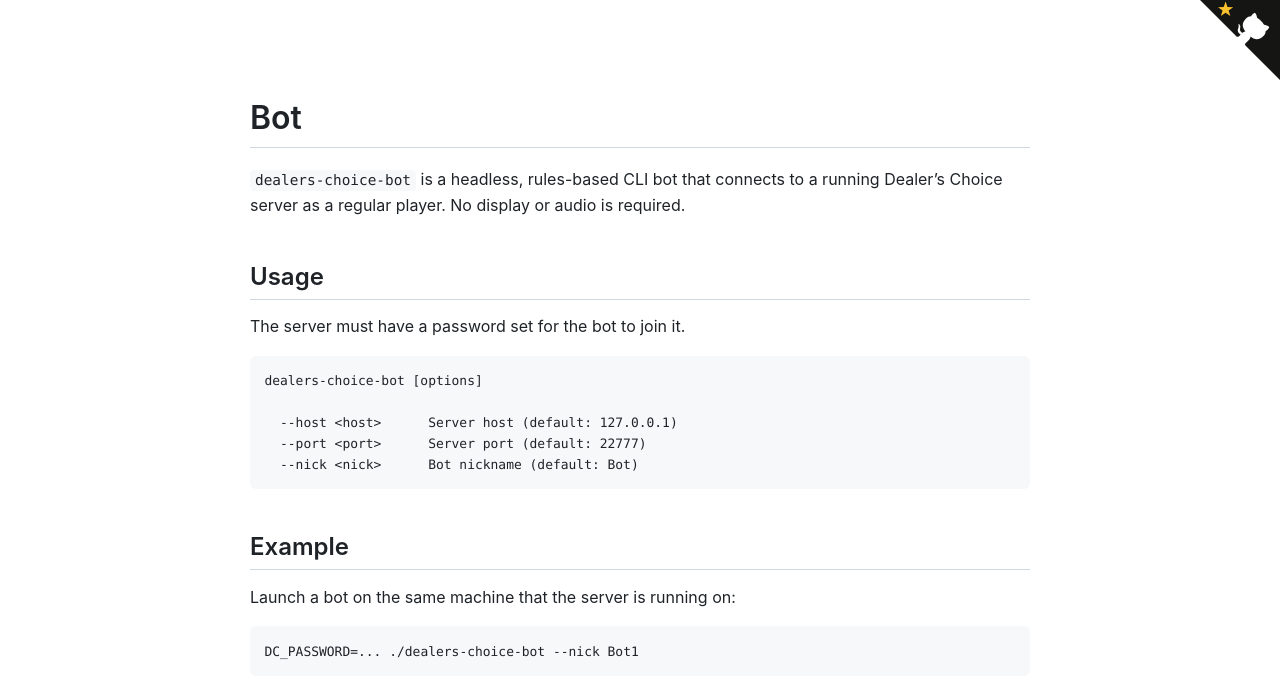
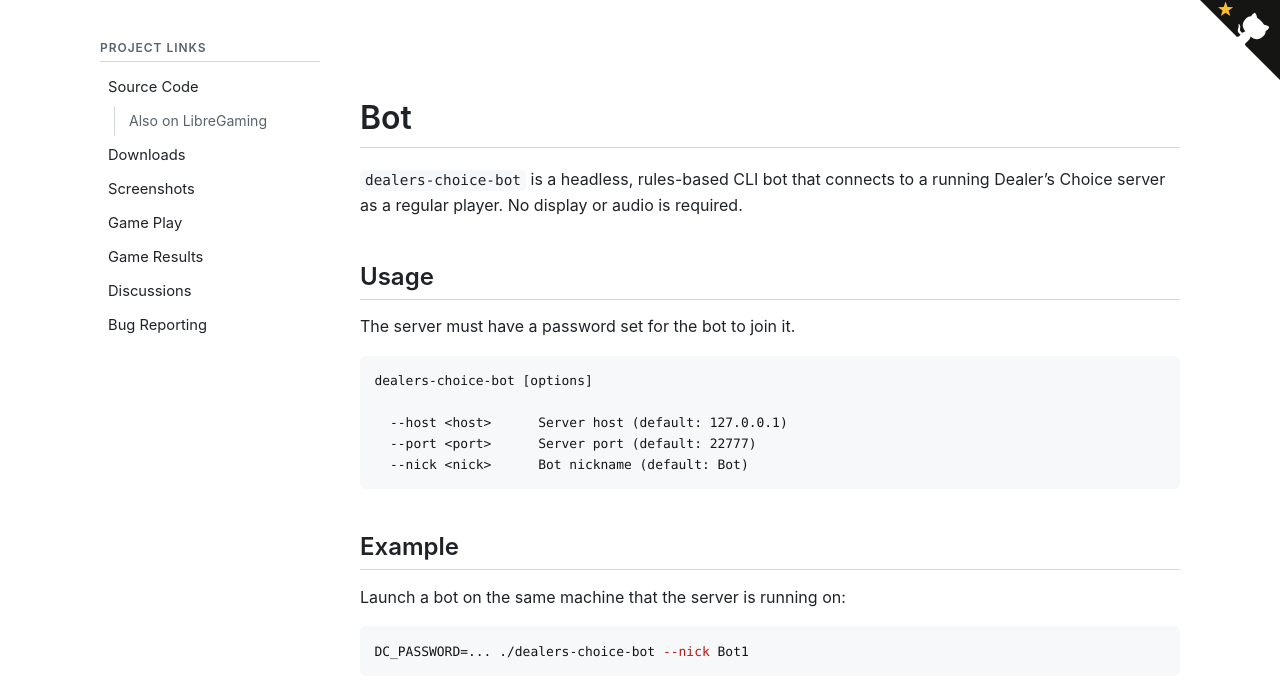
Before and after one commit to Dealer-s-Choice/dealer-s-choice.github.io, a Jekyll site: the page built from docs/BOT.md, in a window 1280 px wide. Shown: the top 699 px of the page. Built offline with Jekyll 4.4.1, drawn with Linux system fonts in a browser that asks for light colours; our own code applies the rules of GitHub Pages for plain Markdown files.

Commit message:
Add sidebar nav, poker-themed syntax CSS, favicon
Sidebar nav rendered from site.data.project_links in the layout, supports
one level of nesting (the Also-on-LibreGaming sub-bullet). Initial data
file ships here so the sidebar isn't empty before the project repo's
deploy workflow update lands; subsequent deploys will overwrite it from
README.md.

Sidebar layout is a CSS Grid wrap (sticky sidebar + content column on
desktop, stacked single column ≤768px). The Project Links section in
the synced README is hidden in the rendered page via #project-links
selectors to avoid duplication with the sidebar; the README source is
unchanged and still readable on github.com.

assets/css/syntax.css is a hand-rolled Rouge theme using poker palette
colors (table green / card red / chip gold / felt blue) with a dark
variant via prefers-color-scheme.

Renamed style.css to style.scss with empty Jekyll front matter so it
shadows jekyll-theme-primer's same-named SCSS file, which github-pages
auto-applies and which was clobbering the static stylesheet.

Favicon (SVG + 32x32 PNG) reuses the existing game icon from
dealers_choice/icons/.

Co-Authored-By: Claude Opus 4.7 (1M context) <noreply@anthropic.com>

```diff
--- /dev/null
+++ b/_data/project_links.yml
@@ -0,0 +1,17 @@
+- title: Source Code
+  url: https://github.com/Dealer-s-Choice/dealers_choice
+  children:
+    - title: Also on LibreGaming
+      url: https://git.libregaming.org/andy5995/dealers-choice
+- title: Downloads
+  url: https://github.com/Dealer-s-Choice/dealers_choice/releases/latest
+- title: Screenshots
+  url: https://dealer-s-choice.github.io/screenshots/
+- title: Game Play
+  url: docs/GAME_PLAY.md
+- title: Game Results
+  url: https://dealer-s-choice.github.io/game_results.html
+- title: Discussions
+  url: https://github.com/Dealer-s-Choice/dealers_choice/discussions
+- title: Bug Reporting
+  url: https://github.com/Dealer-s-Choice/dealers_choice/issues
--- a/_layouts/default.html
+++ b/_layouts/default.html
@@ -5,7 +5,10 @@
   <meta name="viewport" content="width=device-width, initial-scale=1">
   <title>{{ page.title | default: site.title }}</title>
   <meta name="description" content="{{ page.description | default: site.description }}">
+  <link rel="icon" type="image/svg+xml" href="{{ '/favicon.svg' | relative_url }}">
+  <link rel="icon" type="image/png" sizes="32x32" href="{{ '/favicon-32.png' | relative_url }}">
   <link rel="stylesheet" href="{{ '/assets/css/style.css' | relative_url }}">
+  <link rel="stylesheet" href="{{ '/assets/css/syntax.css' | relative_url }}">
 </head>
 <body>
   <a href="https://github.com/{{ site.repository }}"
@@ -26,8 +29,30 @@
     </svg>
   </a>
 
-  <main class="page-content">
-    {{ content }}
-  </main>
+  <div class="page-wrap">
+    {% if site.data.project_links %}
+    <aside class="sidebar" aria-label="Project links">
+      <h2 class="sidebar-title">Project Links</h2>
+      <ul class="sidebar-nav">
+        {% for link in site.data.project_links %}
+        <li>
+          <a href="{{ link.url | relative_url }}">{{ link.title }}</a>
+          {% if link.children %}
+          <ul>
+            {% for child in link.children %}
+            <li><a href="{{ child.url | relative_url }}">{{ child.title }}</a></li>
+            {% endfor %}
+          </ul>
+          {% endif %}
+        </li>
+        {% endfor %}
+      </ul>
+    </aside>
+    {% endif %}
+
+    <main class="page-content">
+      {{ content }}
+    </main>
+  </div>
 </body>
 </html>
--- a/assets/css/style.css
+++ b/assets/css/style.scss
@@ -1,3 +1,8 @@
+---
+# Jekyll front matter (empty) — required for Jekyll to process this file.
+# Without it, this static .scss would be served verbatim and would not shadow
+# the github-pages-default jekyll-theme-primer's assets/css/style.scss.
+---
 /* --- base --------------------------------------------------------------- */
 
 :root {
@@ -26,11 +31,81 @@ body {
   background: var(--bg);
 }
 
-.page-content {
-  max-width: 820px;
+.page-wrap {
+  display: grid;
+  grid-template-columns: minmax(180px, 220px) minmax(0, 820px);
+  gap: 2.5rem;
+  max-width: 1120px;
   margin: 0 auto;
   padding: 2.5rem 1.25rem 4rem;
 }
+
+.page-content { min-width: 0; }
+
+.sidebar {
+  position: sticky;
+  top: 1rem;
+  align-self: start;
+  font-size: .92rem;
+}
+.sidebar-title {
+  font-size: .75rem;
+  font-weight: 600;
+  text-transform: uppercase;
+  letter-spacing: .08em;
+  color: var(--fg-muted);
+  margin: 0 0 .6rem;
+  padding-bottom: .4rem;
+  border-bottom: 1px solid var(--border);
+}
+.sidebar-nav, .sidebar-nav ul {
+  list-style: none;
+  padding: 0;
+  margin: 0;
+}
+.sidebar-nav li { margin: 0; }
+.sidebar-nav > li + li { margin-top: .15rem; }
+.sidebar-nav a {
+  display: block;
+  padding: .25rem .5rem;
+  border-radius: 4px;
+  color: var(--fg);
+}
+.sidebar-nav a:hover {
+  background: var(--bg-soft);
+  color: var(--accent-hover);
+  text-decoration: none;
+}
+.sidebar-nav ul {
+  margin: .15rem 0 .25rem .9rem;
+  border-left: 1px solid var(--border);
+  padding-left: .35rem;
+}
+.sidebar-nav ul a { font-size: .88rem; color: var(--fg-muted); }
+.sidebar-nav ul a:hover { color: var(--accent-hover); }
+
+@media (max-width: 768px) {
+  .page-wrap {
+    grid-template-columns: 1fr;
+    gap: 1rem;
+    padding-top: 1.5rem;
+  }
+  .sidebar {
+    position: static;
+    padding-bottom: .5rem;
+    border-bottom: 1px solid var(--border);
+  }
+}
+
+/* The Project Links section in the synced README is duplicated by the
+ * sidebar nav, so hide it (and only it) in the rendered page. The README
+ * source stays clean for github.com viewers. Rule un-hides everything from
+ * the next h2 onward, so it survives if other content gets added between
+ * the heading and the list. */
+.page-content #project-links,
+.page-content #project-links ~ * { display: none; }
+.page-content #project-links ~ h2,
+.page-content #project-links ~ h2 ~ * { display: revert; }
 
 /* --- typography --------------------------------------------------------- */
 
--- /dev/null
+++ b/assets/css/syntax.css
@@ -0,0 +1,79 @@
+/* Poker-themed Rouge syntax highlighting.
+ *
+ * Palette:
+ *   table green   #1f6f43 / #2d8f5a / #4cbd7c
+ *   card red      #b81818 / #e63946 / #ff7575
+ *   chip gold     #b87800 / #e3a700 / #ffd34d
+ *   felt deep     #0e2c1c (dark bg)
+ *   card cream    #f5f0e1 (dark fg)
+ *   table light   #e9efe9 (light bg)
+ *   ink           #151513 (light fg)
+ *
+ * Class names follow Rouge's HTML output (.k = keyword, .s = string, etc.).
+ * Light theme is the default; dark theme via prefers-color-scheme: dark.
+ */
+
+/* --- shared structure --------------------------------------------------- */
+
+.highlight, .highlighter-rouge .highlight {
+  background: var(--code-bg);
+  border-radius: 6px;
+}
+.highlight pre,
+.highlight code {
+  background: transparent;
+  color: inherit;
+}
+.highlight .lineno {
+  color: var(--fg-muted);
+  padding-right: .75em;
+  user-select: none;
+}
+
+/* --- light theme (default) --------------------------------------------- */
+
+.highlight {
+  color: #151513;
+}
+.highlight .c, .highlight .c1, .highlight .cm, .highlight .cs, .highlight .cd, .highlight .cp { color: #1f6f43; font-style: italic; }   /* comments — table green */
+.highlight .k, .highlight .kc, .highlight .kd, .highlight .kn, .highlight .kp, .highlight .kr, .highlight .kt { color: #b81818; font-weight: 600; } /* keywords — card red */
+.highlight .s, .highlight .s1, .highlight .s2, .highlight .sb, .highlight .sc, .highlight .sd, .highlight .se, .highlight .sh, .highlight .si, .highlight .sx, .highlight .sr, .highlight .ss { color: #0e6e3f; }  /* strings — deep green */
+.highlight .m, .highlight .mi, .highlight .mf, .highlight .mh, .highlight .mo, .highlight .mb, .highlight .il { color: #b87800; }  /* numbers — dark chip gold */
+.highlight .nf, .highlight .fm { color: #1b3a5b; font-weight: 600; }  /* functions — felt blue */
+.highlight .nc, .highlight .nn { color: #6a2877; font-weight: 600; }  /* classes/namespaces — deep purple */
+.highlight .nb, .highlight .bp { color: #1b3a5b; }                    /* builtins */
+.highlight .nt { color: #b81818; }                                    /* HTML/XML tags */
+.highlight .na { color: #b87800; }                                    /* attributes */
+.highlight .o, .highlight .ow { color: #151513; }                     /* operators */
+.highlight .p { color: #59636e; }                                     /* punctuation */
+.highlight .err { color: #b81818; background: #ffe0e0; }              /* errors */
+.highlight .gd { color: #b81818; background: #ffeaea; }               /* diff deleted */
+.highlight .gi { color: #0e6e3f; background: #e6f6ec; }               /* diff added */
+.highlight .gh, .highlight .gu { color: #1b3a5b; font-weight: 600; }  /* diff headers */
+.highlight .gs { font-weight: 600; }
+.highlight .ge { font-style: italic; }
+
+/* --- dark theme -------------------------------------------------------- */
+
+@media (prefers-color-scheme: dark) {
+  .highlight, .highlighter-rouge .highlight {
+    background: #0e2c1c;
+  }
+  .highlight { color: #f5f0e1; }
+
+  .highlight .c, .highlight .c1, .highlight .cm, .highlight .cs, .highlight .cd, .highlight .cp { color: #6cbf8a; font-style: italic; }
+  .highlight .k, .highlight .kc, .highlight .kd, .highlight .kn, .highlight .kp, .highlight .kr, .highlight .kt { color: #ff7575; font-weight: 600; }
+  .highlight .s, .highlight .s1, .highlight .s2, .highlight .sb, .highlight .sc, .highlight .sd, .highlight .se, .highlight .sh, .highlight .si, .highlight .sx, .highlight .sr, .highlight .ss { color: #ffd34d; }
+  .highlight .m, .highlight .mi, .highlight .mf, .highlight .mh, .highlight .mo, .highlight .mb, .highlight .il { color: #f5f0e1; }
+  .highlight .nf, .highlight .fm { color: #7fc3d6; font-weight: 600; }
+  .highlight .nc, .highlight .nn { color: #d49bff; font-weight: 600; }
+  .highlight .nb, .highlight .bp { color: #7fc3d6; }
+  .highlight .nt { color: #ff7575; }
+  .highlight .na { color: #ffd34d; }
+  .highlight .o, .highlight .ow { color: #f5f0e1; }
+  .highlight .p { color: #b5c2b5; }
+  .highlight .err { color: #ffb5b5; background: #4a1a1a; }
+  .highlight .gd { color: #ffb5b5; background: #3a1a1a; }
+  .highlight .gi { color: #b5e8c9; background: #103a25; }
+  .highlight .gh, .highlight .gu { color: #7fc3d6; font-weight: 600; }
+}
```
Also changed, not shown: favicon-32.png (added), favicon.svg (added).
